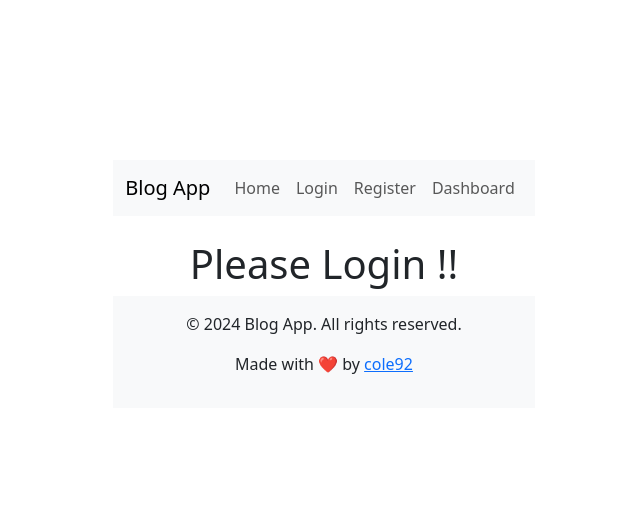
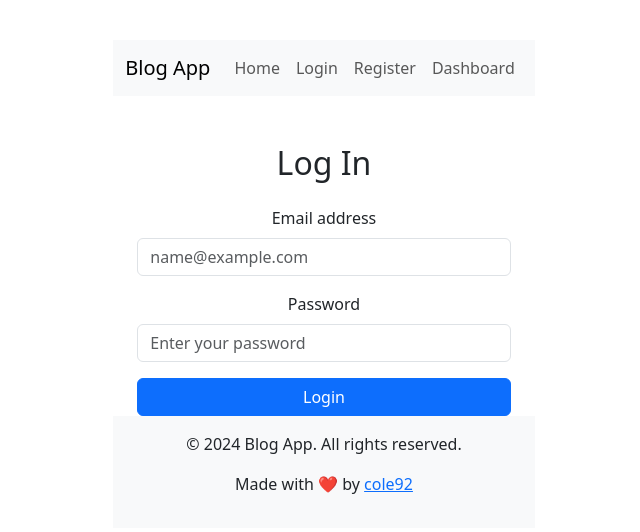
Before and after one commit to cole92/liferecompiled, a React (Vite) app: page /login in a window 1280 px wide. Shown: the part 116-648 px from the top of the page, without its empty margins (316-956 px from the left). Built offline with nearby package versions, Linux system fonts and the light colour scheme.

Commit message:
Added Login page structure with controlled components and basic form handling

```diff
--- a/src/pages/Login.jsx
+++ b/src/pages/Login.jsx
@@ -1,5 +1,64 @@
+import { useState } from "react";
+
 const Login = () => {
-  return <h1>Please Login !!</h1>;
+  // State za cuvanje unetih vrednosti
+  const [formData, setFormData] = useState({
+    email: '',
+    password: '',
+  });
+
+  // Funkcija za
+  const handleLogin = (e) => {
+    e.preventDefault();
+    console.log('Submitted', formData);
+  };
+
+  return (
+    <div className="container mt-5">
+      <h2 className="text-center mb-4">Log In</h2>
+      {/* Forma za prijavu sa validacijom */}
+      <form onSubmit={handleLogin}>
+        {/* Email */}
+        <div className="mb-3">
+          <label htmlFor="email" className="form-label">
+            Email address
+          </label>
+          <input
+            type="email"
+            className="form-control"
+            id="email"
+            placeholder="name@example.com"
+            autoComplete="email"
+            value={formData.email}
+            onChange={(e) => {
+              setFormData({...formData, email: e.target.value})
+            }}
+          />
+        </div>
+        {/* Password */}
+        <div className="mb-3">
+          <label htmlFor="password" className="form-label">
+            Password
+          </label>
+          <input
+            type="password"
+            className="form-control"
+            id="password"
+            placeholder="Enter your password"
+            autoComplete="current-password"
+            value={formData.password}
+            onChange={(e) => {
+              setFormData({...formData, password: e.target.value})
+            }}
+          />
+        </div>
+        {/* Log In dugme */}
+        <button type="submit" className="btn btn-primary w-100">
+          Login
+        </button>
+      </form>
+    </div>
+  );
 };
 
 export default Login;
```
